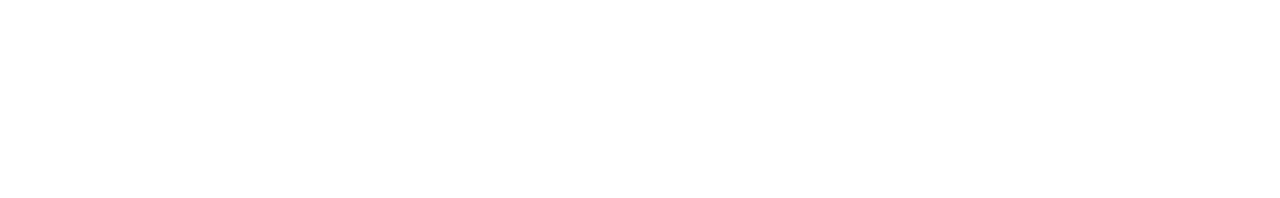
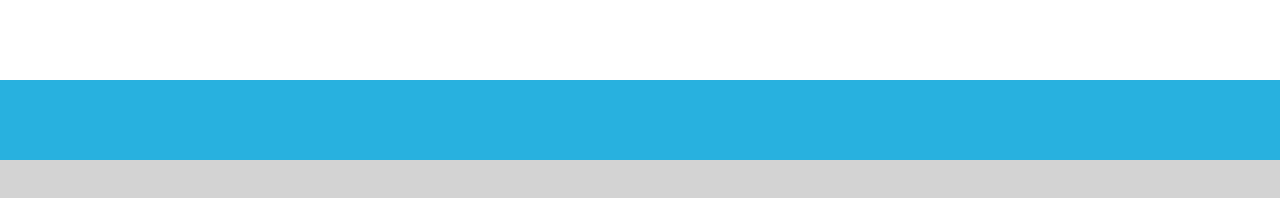
Before and after one commit to MirkoAnna/js-es6-icons, a plain HTML site: page index.html in a window 1280 px wide. Drawn offline with Linux system fonts and the light colour scheme.

Commit message:
Divido ogni sezione in colori

```diff
--- a/style.css
+++ b/style.css
@@ -8,3 +8,21 @@
     width: 100%;
     height: 100vh;
 }
+
+.container header {
+    height: 20%;
+}
+
+.container header .header-top {
+    height: 50%;
+}
+
+.container header .header-bottom {
+    height: 50%;
+    background-color: rgb(41, 177, 221);
+}
+
+.container main {
+    height: calc(100% - 20%);
+    background-color: lightgray;
+}
```
